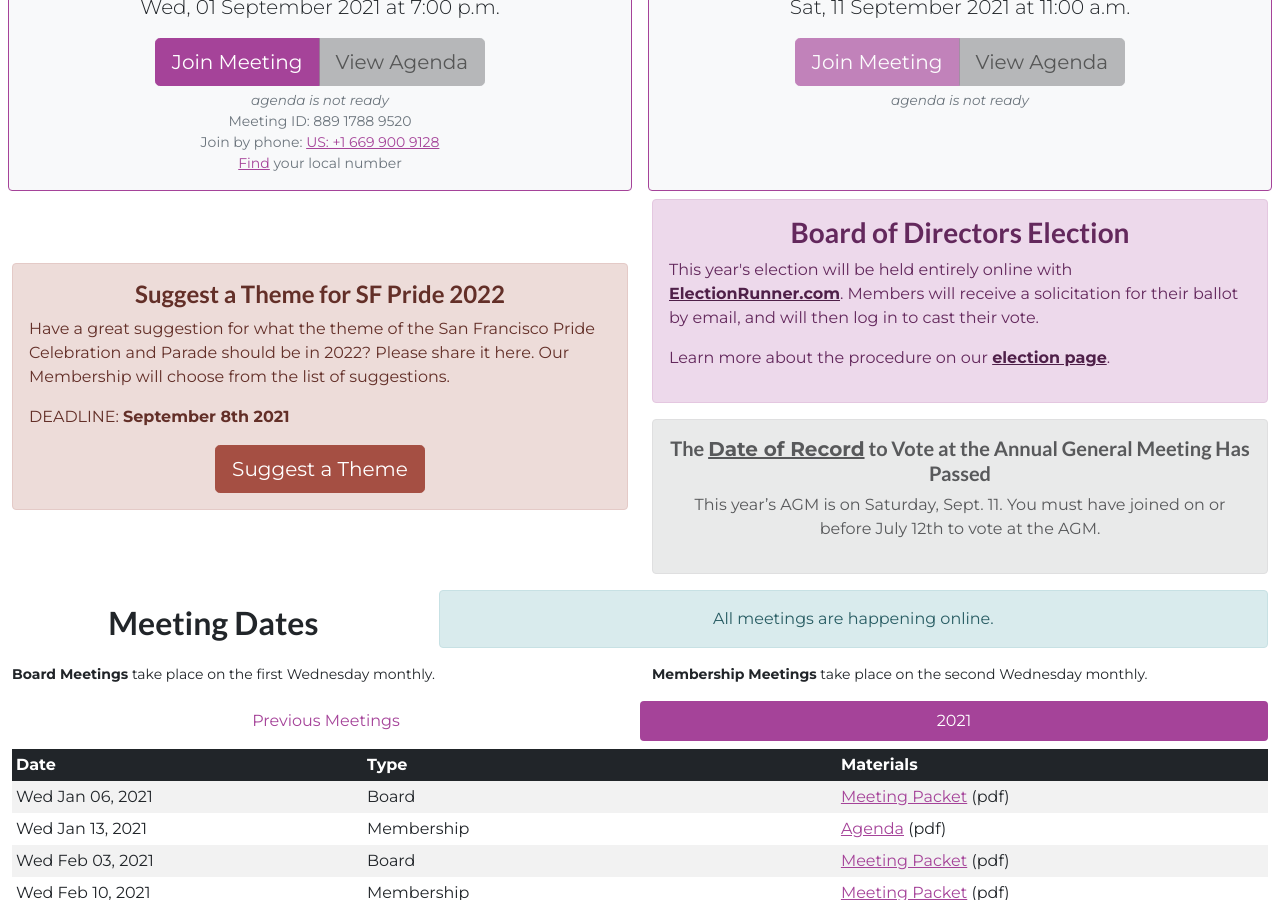
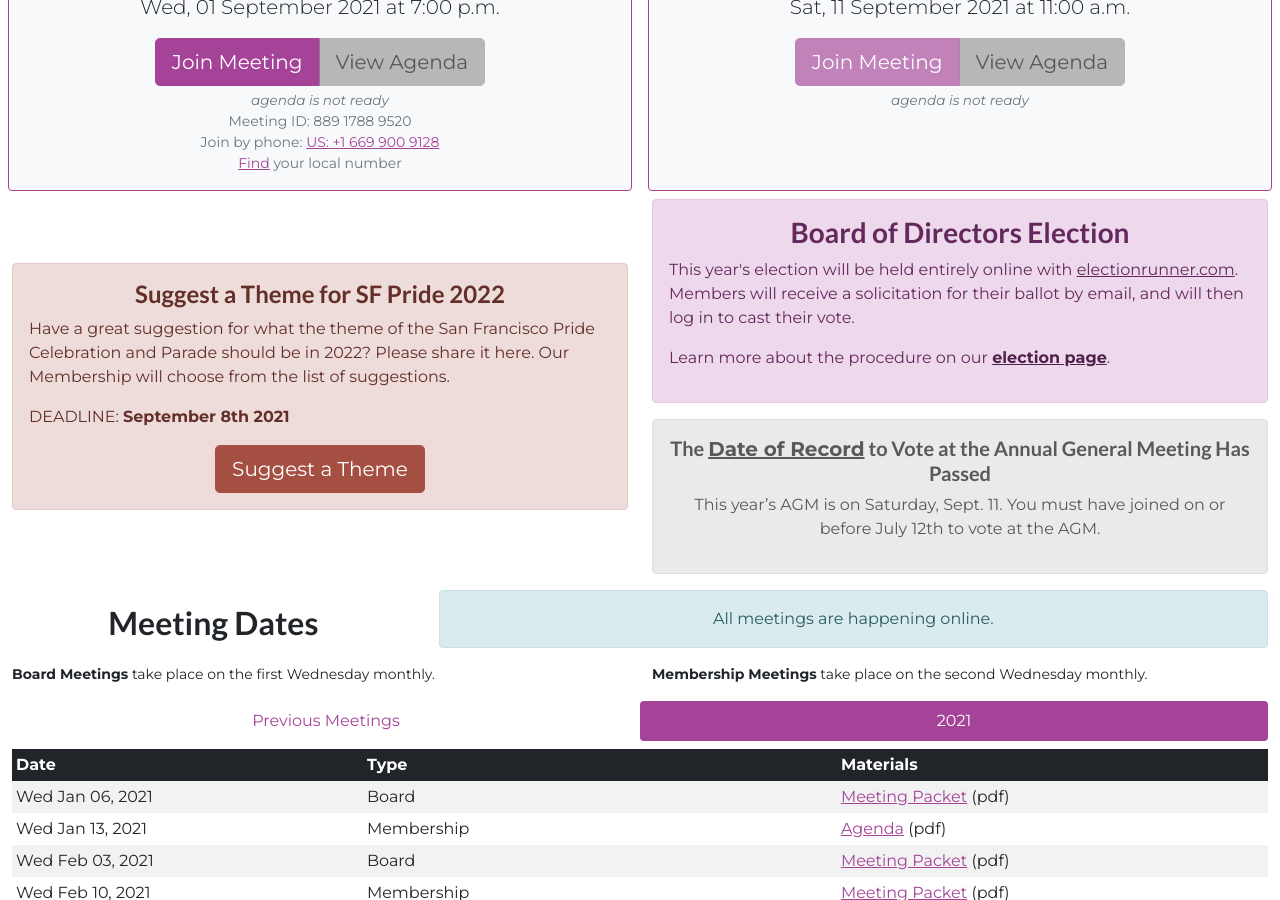
Before and after one commit to sfpride/members, a Jekyll site: the page built from index.html, in a window 1280 px wide and 900 px high, scrolled down 301 px. Built offline with Jekyll 4.4.1, drawn with Linux system fonts in a browser that asks for light colours; some web fonts are replaced.

Commit message:
remove link to electionrunner

```diff
--- a/_includes/announcements.html
+++ b/_includes/announcements.html
@@ -5,7 +5,7 @@
 
             <div class="alert alert-primary">
                 <h3 class="alert-heading text-center">Board of Directors Election</h3>
-                <p>This year's election will be held entirely online with <a href="https://electionrunner.com" class="alert-link">ElectionRunner.com</a>. Members will receive a solicitation for their ballot by email, and will then log in to cast their vote.</p>
+                <p>This year's election will be held entirely online with <span class="text-decoration-underline">electionrunner.com</span>. Members will receive a solicitation for their ballot by email, and will then log in to cast their vote.</p>
                 <p>Learn more about the procedure on our <a href="/election" class="alert-link">election page</a>.</p>
             </div>
 
```
